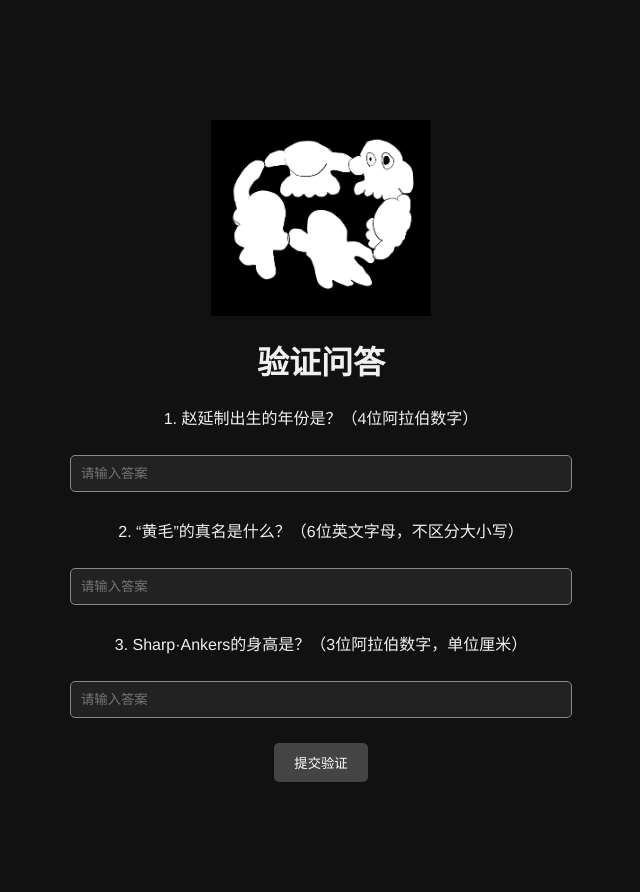
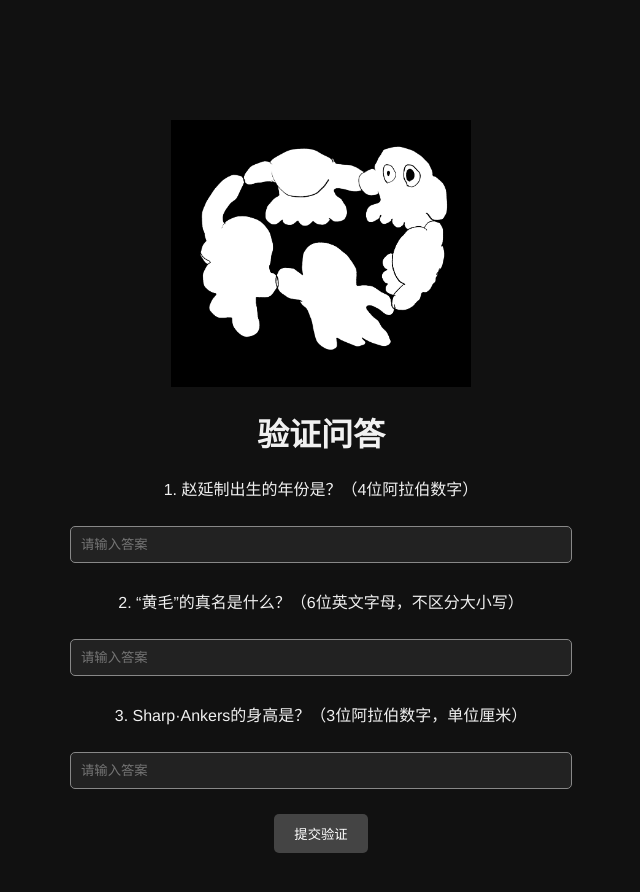
Before and after one commit to lungs-w/430web, a plain HTML site: page index.html in a window 1280 px wide. Shown: the whole page, without its empty margins (319-959 px from the left). Drawn offline with Linux system fonts and the light colour scheme.

Commit message:
Add files via upload

```diff
--- a/style.css
+++ b/style.css
@@ -16,8 +16,8 @@ body {
   .logo {
     display: block;
     margin: 0 auto;
-    max-width: 220px;  /* 可调整大小 */
-    height: auto;
+    width: 300px;    /* 强制设置宽度 */
+    height: auto;    /* 高度自动适应，保持比例 */
   }
 
   input {
```
